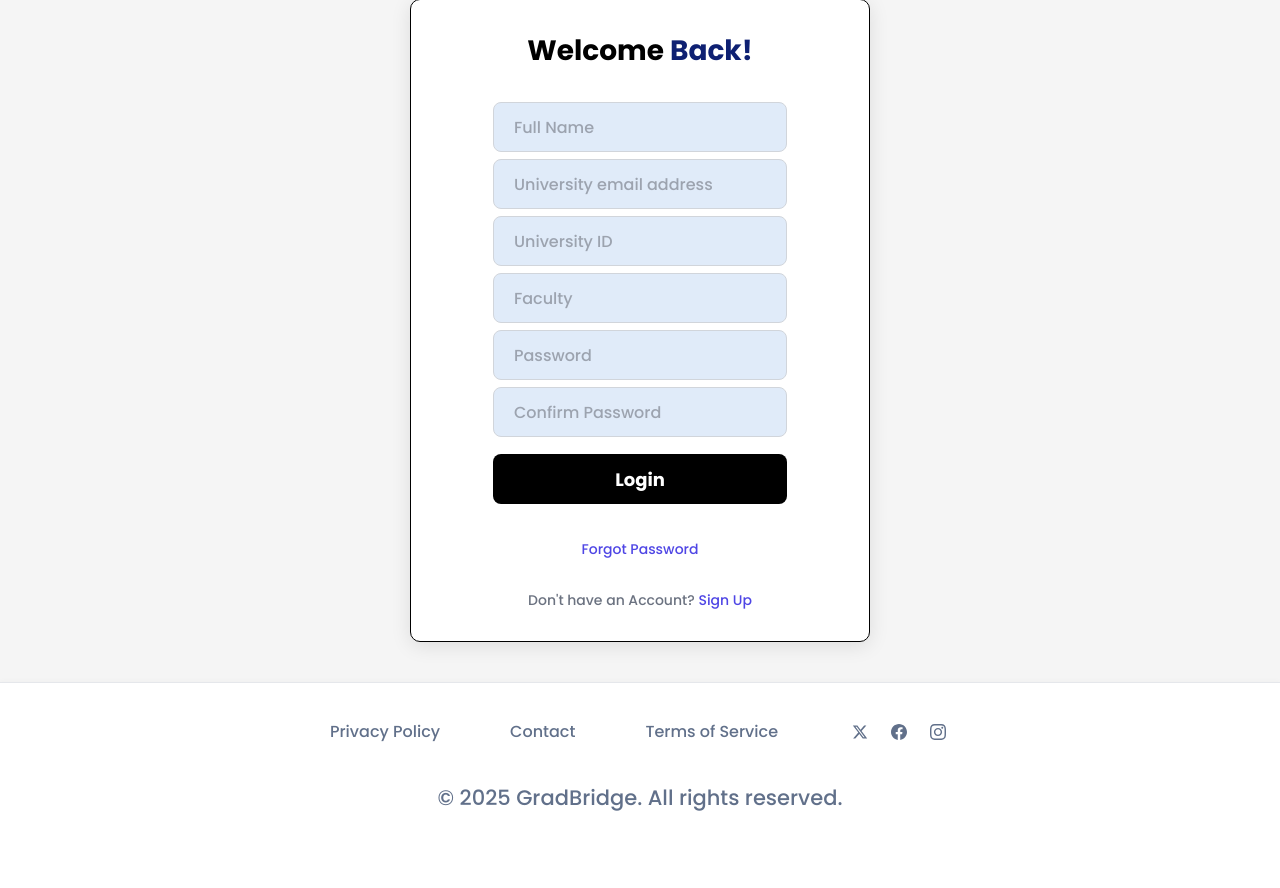
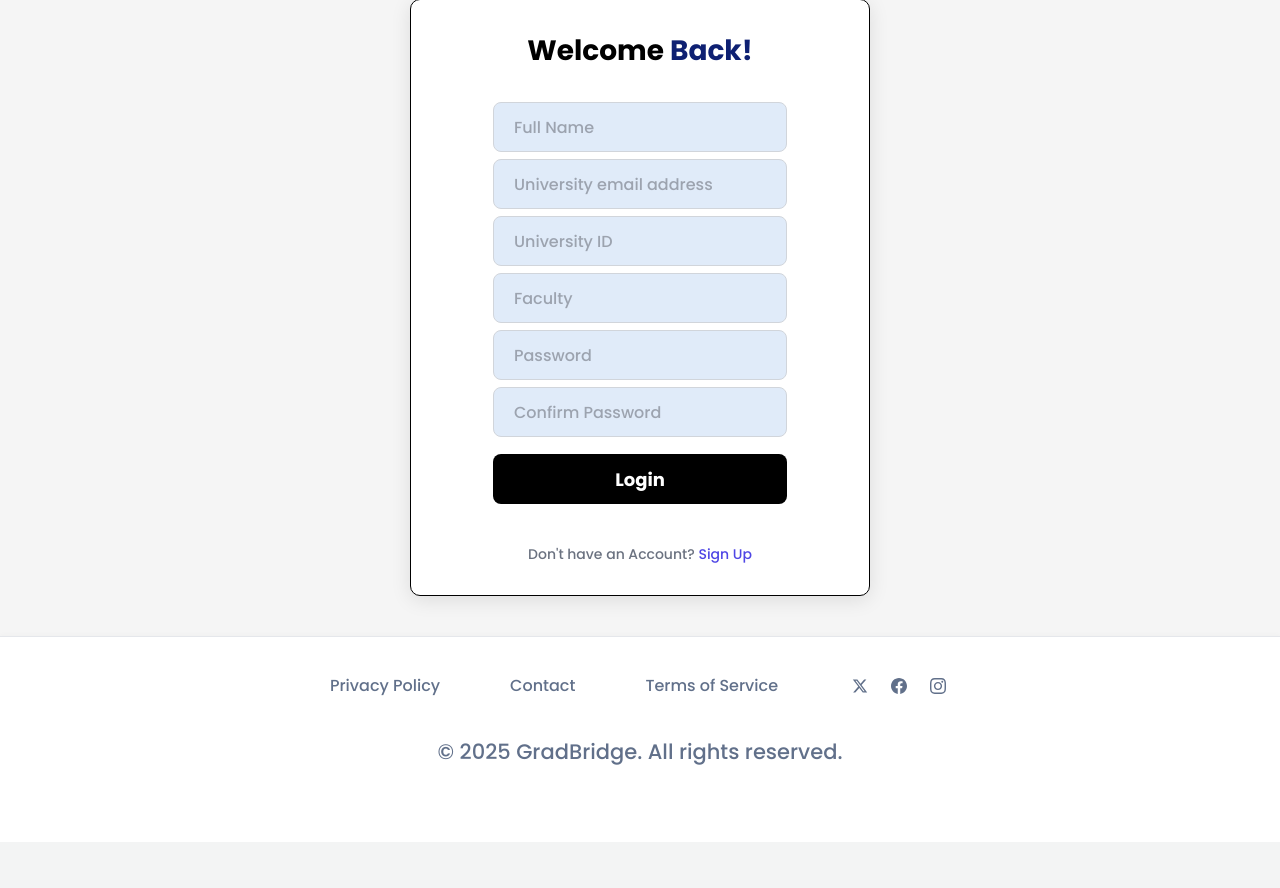
Before and after one commit to Dumi-coder/gradb2, a PHP site: page /gradb2/signup in a window 1280 px wide. Shown: the part 121-1009 px from the top of the page. After the commit the page ends 886 px from the top, so only its background shows below. Run offline with PHP 8.4, Linux system fonts and the light colour scheme.

Commit message:
change signup html stuffs

```diff
--- a/app/views/signup.view.php
+++ b/app/views/signup.view.php
@@ -105,7 +105,7 @@
             <button type="submit" class="login-btn" name="login">Login</button>
         </form>
 
-        <a href="forgot_password.php" class="forgot-password">Forgot Password</a>
+        <!-- <a href="forgot_password.php" class="forgot-password">Forgot Password</a> -->
 
         <div class="signup-link">
             Don't have an Account? <a href="<?=ROOT?>/signup">Sign Up</a>
```
